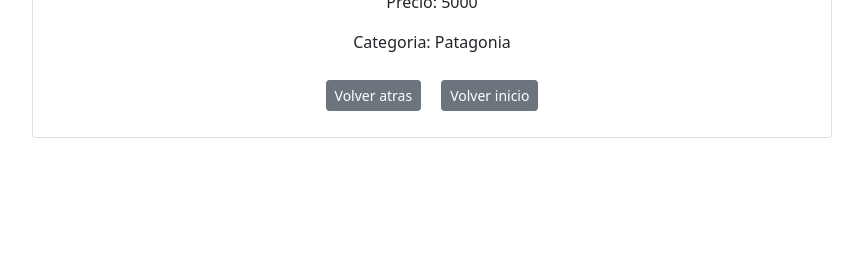
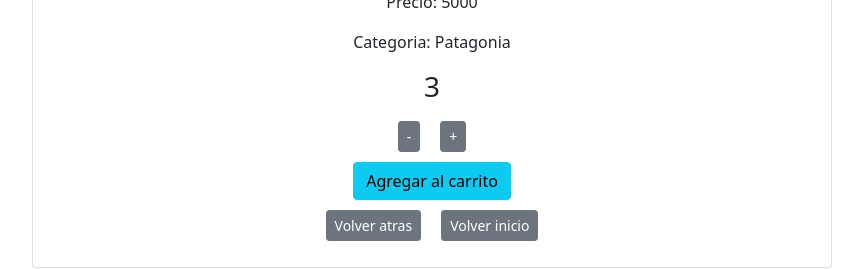
Before and after one commit to Micano1992/Viajes-Cano, a React (Create React App) app: page /detalle/1 in a window 1280 px wide. Shown: the part 820-1089 px from the top of the page, without its empty margins (208-1071 px from the left). Before the commit the page ends 1024 px from the top, so only its background shows below. Built offline with nearby package versions, Linux system fonts and the light colour scheme.

Commit message:
Entrega Clase 9 -  Eventos

```diff
--- a/src/App.js
+++ b/src/App.js
@@ -4,6 +4,7 @@ import 'bootstrap/dist/css/bootstrap.min.css';
 import { ItemListContainer } from './Componentes/ItemListContainer/ItemListContainer'
 import { BrowserRouter, Routes, Route, Navigate } from 'react-router-dom'
 import { ItemDetalleContainer } from './Componentes/ItemDetalleContainer/ItemDetalleContainer'
+import Cart from './Componentes/Cart/Cart';
 
 function App() {
   return (
@@ -15,6 +16,7 @@ function App() {
 
         <Routes>
           <Route path="/" element={<ItemListContainer greeting="Página web de turimo argentino"> </ItemListContainer>}></Route>
+          <Route path="/cart" element={<Cart />}></Route>
           <Route path="/paquetes" element={<ItemListContainer greeting="Página web de turimo argentino"> </ItemListContainer>}></Route>
           <Route path="/paquetes/:catId" element={<ItemListContainer greeting="Página web de turimo argentino"> </ItemListContainer>}></Route>
           <Route path="/detalle/:itemId" element={<ItemDetalleContainer> </ItemDetalleContainer>}></Route>
@@ -22,9 +24,9 @@ function App() {
 
         </Routes>
 
-      </BrowserRouter>
+      </BrowserRouter >
 
-    </div>
+    </div >
   );
 }
 
--- /dev/null
+++ b/src/Componentes/Cart/Cart.js
@@ -0,0 +1,9 @@
+import React from 'react'
+
+export default function Cart() {
+    return (
+        <div>
+
+        </div>
+    )
+}
--- a/src/Componentes/Item/Item.js
+++ b/src/Componentes/Item/Item.js
@@ -1,7 +1,6 @@
 import React from "react"
 import Card from 'react-bootstrap/Card'
 import './Item.css'
-import { ItemCount } from "../ItemCount/ItemCount"
 import { Link } from 'react-router-dom'
 
 
@@ -19,7 +18,7 @@ export const Item = ({ item }) => {
                         {item.descripcion}
                     </Card.Text>
                     <Link to={`/detalle/${item.id}`} className="btn btn-secondary"> Ver detalle </Link>
-                    <ItemCount item={item}></ItemCount>
+                    {/* <ItemCount item={item}></ItemCount> */}
                 </Card.Body>
             </Card>
 
--- a/src/Componentes/ItemCount/ItemCount.js
+++ b/src/Componentes/ItemCount/ItemCount.js
@@ -1,43 +1,32 @@
-import React, { useState } from "react"
+import React from "react"
 import Button from 'react-bootstrap/Button'
 
 
-export const ItemCount = ({ item }) => {
-
-    const [counter, setCounter] = useState(item.stockInicial)
+export const ItemCount = ({ item, setCantidad, cantidad, onAdd }) => {
 
 
 
     const handleClickIncrementar = () => {
 
-        if (counter > item.stock - 1) {
+        if (cantidad > item.stock - 1) {
 
             alert("No hay mas stock")
 
         }
         else {
-            setCounter(counter + 1)
+            setCantidad(cantidad + 1)
         }
 
     }
 
     const handleClickDecrementar = () => {
 
-        if (counter === 0) {
+        if (cantidad === 0) {
 
         }
         else {
-            setCounter(counter - 1)
+            setCantidad(cantidad - 1)
         }
-    }
-
-    const clickComprar = () => {
-
-        if (counter > 0) {
-
-            alert("Se realiza la compra de " + counter + " productos")
-        }
-
     }
 
 
@@ -45,13 +34,13 @@ export const ItemCount = ({ item }) => {
         < div >
 
 
-            <h3> {counter} </h3>
+            <h3> {cantidad} </h3>
             <div>
                 <Button style={{ margin: '10px' }} onClick={handleClickDecrementar} variant="secondary" size="sm">-</Button>
                 <Button style={{ margin: '10px' }} onClick={handleClickIncrementar} variant="secondary" size="sm">+</Button>
             </div>
             <div>
-                <Button onClick={clickComprar} variant="info">Comprar</Button>{' '}
+                <Button onClick={onAdd} variant="info">Agregar al carrito</Button>{' '}
             </div>
         </div >
     )
--- a/src/Componentes/ItemDetalle/ItemDetalle.js
+++ b/src/Componentes/ItemDetalle/ItemDetalle.js
@@ -1,13 +1,17 @@
-import React from 'react'
+import { React, useState } from 'react'
 import Card from 'react-bootstrap/Card'
 import { useNavigate } from 'react-router'
 import Button from 'react-bootstrap/Button'
+import { ItemCount } from "../ItemCount/ItemCount"
+
 
 
 
 export const ItemDetalle = ({ paquete }) => {
 
     const navigate = useNavigate()
+    const [cantidad, setCantidad] = useState(paquete.stockInicial)
+    const [itemAgregado, setItemAgregado] = useState(false)
 
     const hadleVolver = () => {
         navigate(-1)
@@ -15,6 +19,21 @@ export const ItemDetalle = ({ paquete }) => {
 
     const hadleVolverInicio = () => {
         navigate('/')
+    }
+
+    const hadleIrCarrito = () => {
+
+        navigate('/cart')
+    }
+
+    const onAdd = () => {
+        if (cantidad > 0) {
+            setItemAgregado(true);
+        }
+        else {
+            alert("No indicó cantidad de paquetes")
+        }
+
     }
 
     return (
@@ -29,6 +48,20 @@ export const ItemDetalle = ({ paquete }) => {
                     <Card.Text>Precio: {paquete.price} </Card.Text>
                     <Card.Text>Categoria: {paquete.categoria} </Card.Text>
 
+                    {!itemAgregado
+                        ? <ItemCount
+                            item={paquete}
+                            setCantidad={setCantidad}
+                            cantidad={cantidad}
+                            onAdd={onAdd}>
+                        </ItemCount>
+                        : <>
+                            <Card.Text>Cantidad agregada: {cantidad} </Card.Text>
+                            <Button style={{ margin: '10px' }} onClick={hadleIrCarrito} variant="secondary" size="sm">Finalizar compra</Button>
+                            <br />
+                        </>
+                    }
+
                     <Button style={{ margin: '10px' }} onClick={hadleVolver} variant="secondary" size="sm">Volver atras</Button>
                     <Button style={{ margin: '10px' }} onClick={hadleVolverInicio} variant="secondary" size="sm">Volver inicio</Button>
 
--- a/src/Componentes/NavBar/NavBar.js
+++ b/src/Componentes/NavBar/NavBar.js
@@ -17,7 +17,7 @@ export const BarraMenu = () => {
                         <Nav.Link as={Link} to="paquetes/Norte" style={{ color: 'inherit', textDecoration: 'inherit' }}>Norte </Nav.Link>
                         <Nav.Link as={Link} to="paquetes/CostaArgentina" style={{ color: 'inherit', textDecoration: 'inherit' }}>Costa argentina </Nav.Link>
                     </Nav>
-                    <CardWidget />
+                    <Link to="/cart"> <CardWidget /> </Link>
                 </Container >
             </Navbar >
 
```
